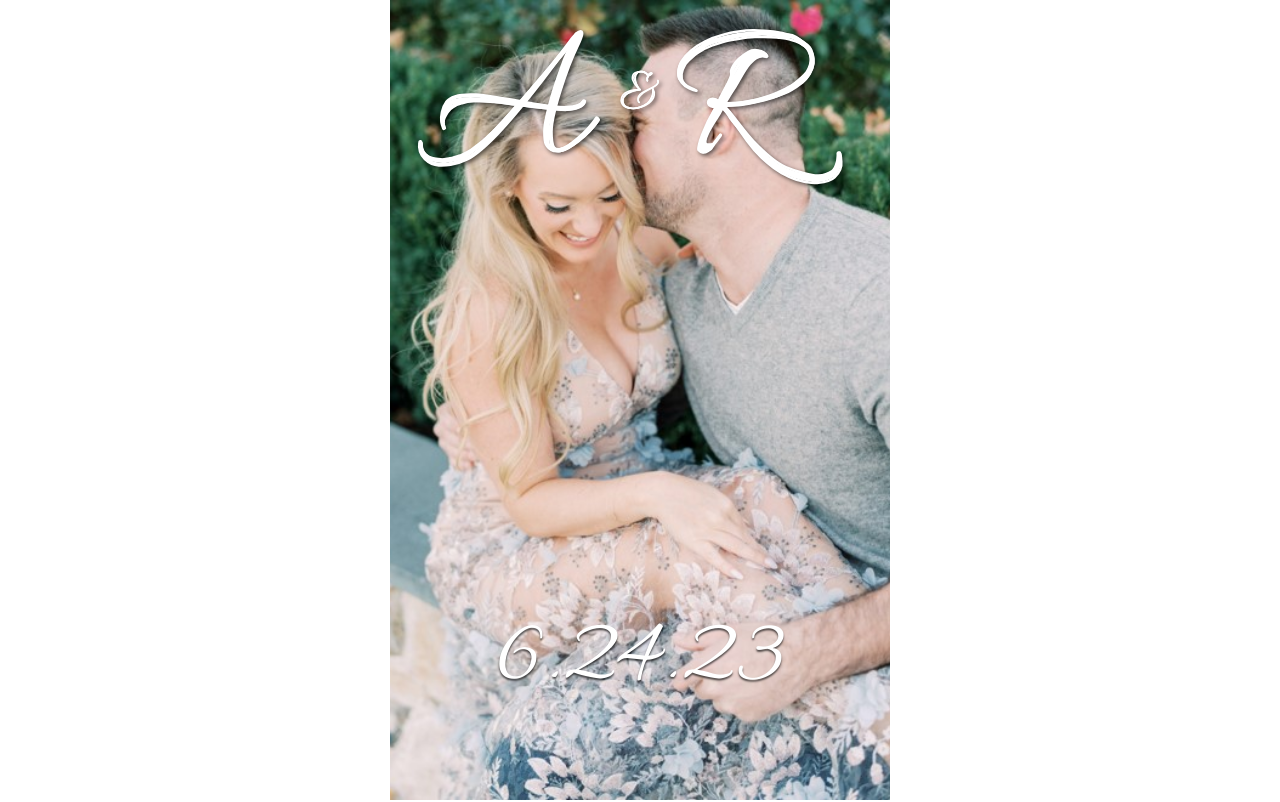
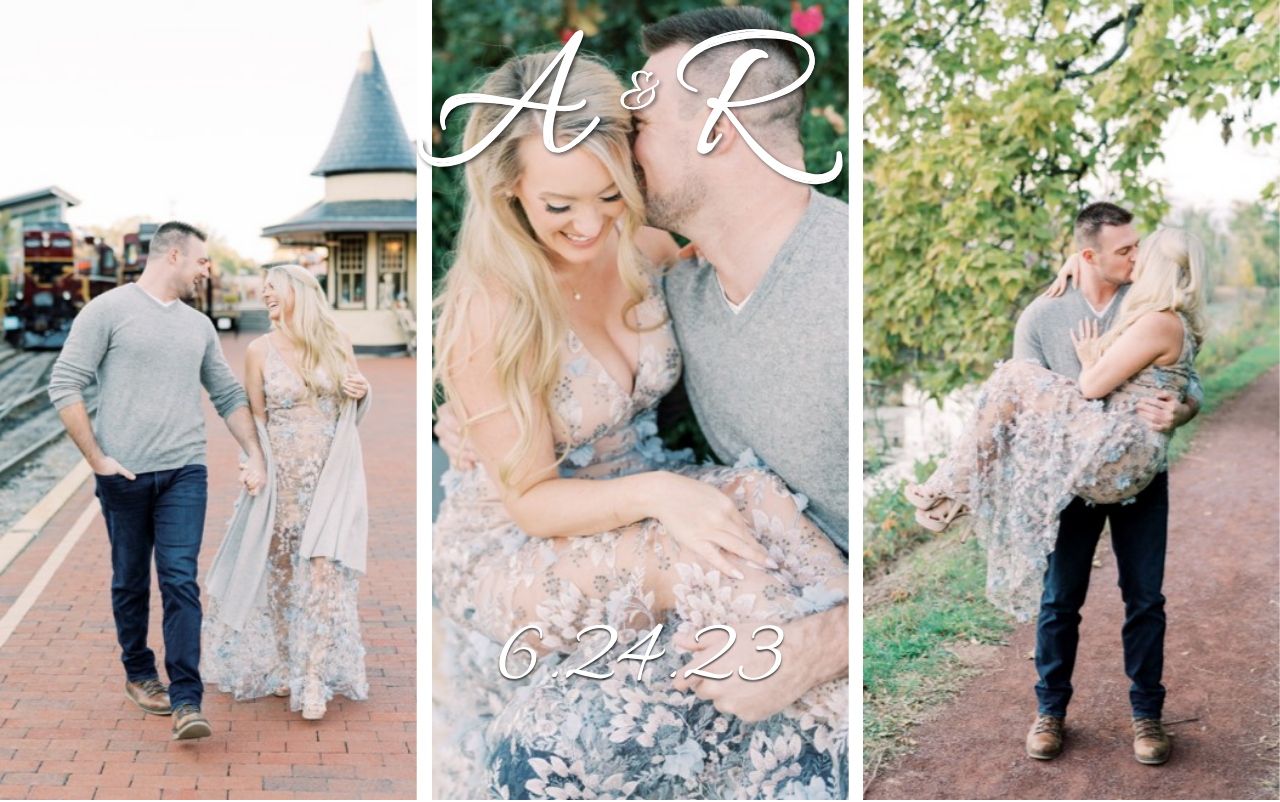
Before and after one commit to rjw1428/wedding-site, an Angular app: page / in a window 1280 px wide. Shown: the top 802 px of the page. Built offline with nearby package versions, Linux system fonts and the light colour scheme.

Commit message:
[Home] multi images on full screen

```diff
--- a/src/app/app.component.html
+++ b/src/app/app.component.html
@@ -1,6 +1,6 @@
 <app-home class="page full-page"></app-home>
-<!-- <app-story class="page full-page"></app-story>
-<app-location class="page half-page"></app-location>
+<!-- <app-story class="page full-page"></app-story> -->
+<!-- <app-location class="page half-page"></app-location>
 <app-accomodations class="page half-page"></app-accomodations>
 <app-itinerary class="page full-page"></app-itinerary>
 <app-links class="page half-page"></app-links> -->
--- a/src/app/components/title/title.component.html
+++ b/src/app/components/title/title.component.html
@@ -1,6 +1,6 @@
 <div class="container">
     <div class="line"></div>
-    <h3 appSplitTitle>
+    <h3>
         <div *ngFor="let title of titleArr">{{title}}</div>
     </h3>
     <div class="line"></div>
--- a/src/app/components/title/title.component.scss
+++ b/src/app/components/title/title.component.scss
@@ -21,6 +21,6 @@ h3 {
 
 .line {
     border: 1px solid;
-    width: 100%;
+    width: min(100%, 500px);
     box-shadow: 2px 2px rgba(0, 0, 0, 0.25);
 }
--- a/src/app/pages/home/home.component.html
+++ b/src/app/pages/home/home.component.html
@@ -1,7 +1,7 @@
-<!-- <h1>Amanda</h1>
-<h3>&</h3>
-<h1>Ryan</h1> -->
-<div class="background" [ngStyle]="getImage()"></div>
+<div class="background-group">
+    <div class="background" *ngFor="let image of image$ | async" [ngStyle]="getImage(image)"></div>
+    <!-- <div class="background" [ngStyle]="getImage()"></div> -->
+</div>
 <svg id="emJHGXAdxjg1" xmlns="http://www.w3.org/2000/svg" xmlns:xlink="http://www.w3.org/1999/xlink" viewBox="0 0 120 50" shape-rendering="geometricPrecision" text-rendering="geometricPrecision">
     <g transform="translate(-121.799562-152.523774)">
         <path id="emJHGXAdxjg3" d="M129.081006,186.605968c-.591172,3.410605,2.364686,5.27507,4.456524,5.411494c1.110054.072395,4.054442-.050598,6.730261-1.409717c2.366623-1.20207,4.690542-3.426887,7.048584-5.866241c2.18748-2.262911,5.783134-6.485452,9.147552-10.74418c4.362909-5.522631,8.661314-11.596997,9.349168-12.376773c1.178862-1.336401,3.21254-3.049556.741915,2.068725s-6.186064,16.099533-6.186064,20.430706.922874,4.608788,2.487848,4.355009s6.176156-3.871791,8.587063-7.509299" transform="translate(.000002 0)" fill="none" stroke="#fff" stroke-linecap="round" stroke-dashoffset="100" stroke-dasharray="100" />
--- a/src/app/pages/home/home.component.scss
+++ b/src/app/pages/home/home.component.scss
@@ -1,20 +1,36 @@
 $letter-timing: 3000ms;
 
 :host {
-//   background-color: black;
   padding-top: 0 !important;
   justify-content: space-between;
+}
+
+.background-group {
+  width: 100vw;
+  height: 100vh;
+  position: absolute;
+  display: flex;
+  justify-content: space-around;
+  gap: 15px;
 }
 
 .background {
   background-position: center;
   background-size: cover;
   animation: fallIn 3000ms ease-out both;
-  width: 100vw;
-  height: 100vh;
-  position: absolute;
   overflow: hidden;
   max-width: 500px;
+  height: 100vh;
+  width: 100%;
+  transition: top 3000ms;
+}
+
+.background:nth-of-type(even) {
+  margin-top: -250px;
+}
+
+.background:nth-of-type(odd) {
+  margin-top: 250px;
 }
 
 .title {
@@ -40,9 +56,11 @@ h3 {
     transform: scale(1.2);
     opacity: 0;
   }
+
   100% {
     transform: scale(1);
     opacity: 1;
+    margin-top: 0;
   }
 }
 
--- a/src/app/pages/home/home.component.ts
+++ b/src/app/pages/home/home.component.ts
@@ -1,4 +1,9 @@
 import { ChangeDetectionStrategy, Component, OnInit } from '@angular/core';
+import { distinctUntilChanged, fromEvent, map, startWith } from 'rxjs';
+
+
+const IMG_COUNT = 4
+const MAX_IMG_WIDTH = 500
 
 @Component({
   selector: 'app-home',
@@ -7,15 +12,27 @@ import { ChangeDetectionStrategy, Component, OnInit } from '@angular/core';
   changeDetection: ChangeDetectionStrategy.OnPush
 })
 export class HomeComponent implements OnInit {
-
+  imagePool = new Array(IMG_COUNT).fill(0).map((_, i) => `/assets/images/homepic${i+1}.jpg`).sort(() => Math.random() < .5 ? 1 : -1)
+  image$ = fromEvent(window, 'resize').pipe(
+    map(event => {
+      const target = event.target as Window
+      return target.innerWidth
+    }),
+    startWith(window.innerWidth),
+    map(width => {
+      const num = Math.ceil(width / MAX_IMG_WIDTH)
+      return num > IMG_COUNT ? IMG_COUNT : num
+    }),
+    distinctUntilChanged(),
+    map(numOfImages => this.imagePool.slice(0, numOfImages)),
+  )
   constructor() { }
 
   ngOnInit(): void {
   }
 
-  getImage() {
-    const num = Math.ceil(Math.random()*4)
-    return {backgroundImage: `url('/assets/images/homepic${num}.jpg')`};
+  getImage(img: string) {
+    return {backgroundImage: `url(${img})`};
   }
 
 }
```
Lines whose indentation alone changed are shown as unchanged.
